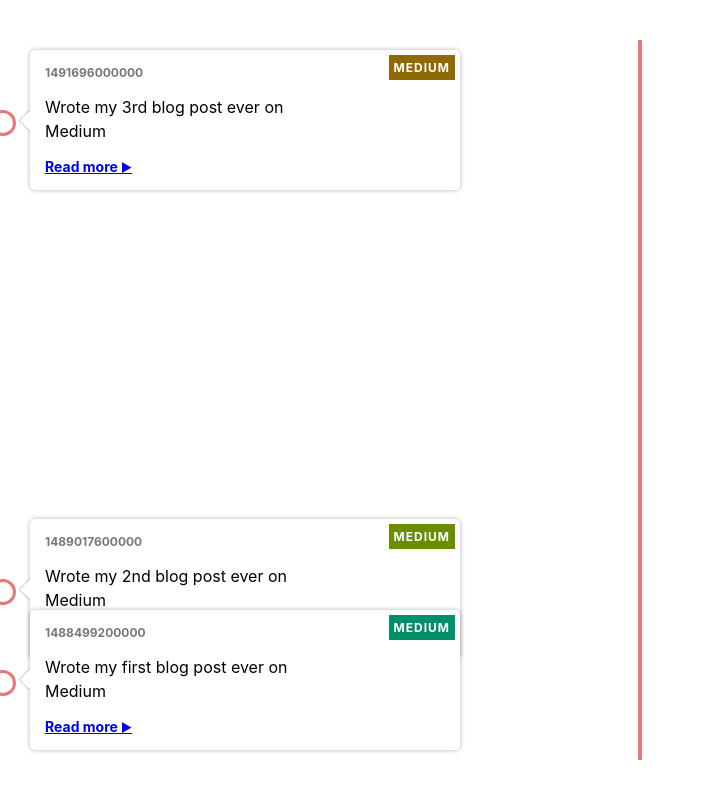
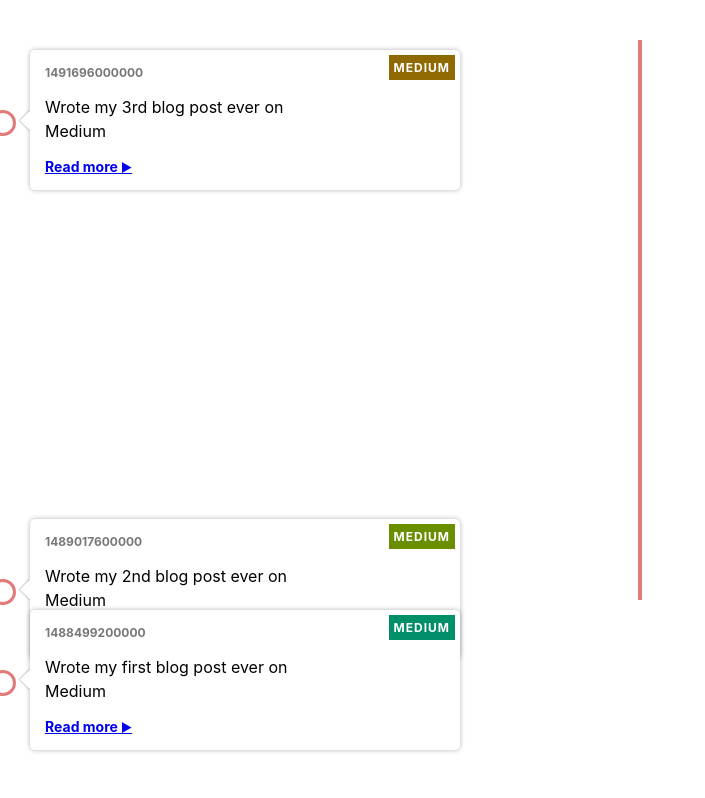
Before and after one commit to omegagussan/vertical-timeline, a React (Create React App) app: page / in a window 1280 px wide. Shown: the whole page, without its empty margins (0-705 px from the left). Built offline with nearby package versions, Linux system fonts and the light colour scheme.

Commit message:
removed some ide crap and added 0 instead of undefined in heights

```diff
--- a/src/components/TimelineContainer.js
+++ b/src/components/TimelineContainer.js
@@ -16,17 +16,18 @@ class TimelineContainer extends React.Component{
             (a,b) => (a.date < b.date) ? 1 : ((b.date > a.date) ? -1 : 0)
         ).reverse();
         const timespan = sorted_data[0].date - sorted_data[sorted_data.length-1].date;
-        const heights = []
+        const heights = [];
         for (let i = 0; i < sorted_data.length -1; i++){
             let diff = sorted_data[i+1].date - sorted_data[i].date;
             let rel_diff = Math.abs(diff/timespan);
             heights.push(rel_diff);
         }
-        const augmented_data = sorted_data.map((e, i) => {
+        let augmented_data = sorted_data.map((e, i) => {
             return ({...e,
                 height: heights[i]
             })
         });
+        augmented_data[augmented_data.length-1].height = 0;
         console.log(augmented_data);
         const Timeline = () =>
             augmented_data.length > 0 && (
@@ -42,5 +43,4 @@ class TimelineContainer extends React.Component{
 
 }
 
-
 export default TimelineContainer;
```
Also changed, not shown: 1 other file (tests, documents, lock files or other folders).
